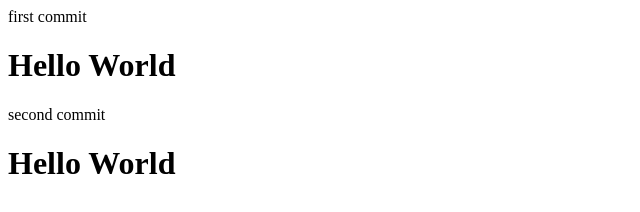
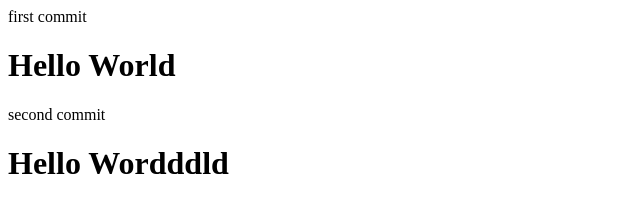
Before and after one commit to noa11132/gitTest, a plain HTML site: page index.html in a window 1280 px wide. Shown: the whole page, without its empty margins (0-640 px from the left). Drawn offline with Linux system fonts and the light colour scheme.

Commit message:
Third commit

```diff
--- a/index.html
+++ b/index.html
@@ -9,6 +9,6 @@
         <h1>Hello World</h1>
 
         second commit
-        <h1>Hello World</h1>
+        <h1>Hello Wordddld</h1>
     </body>
 </html>
```
